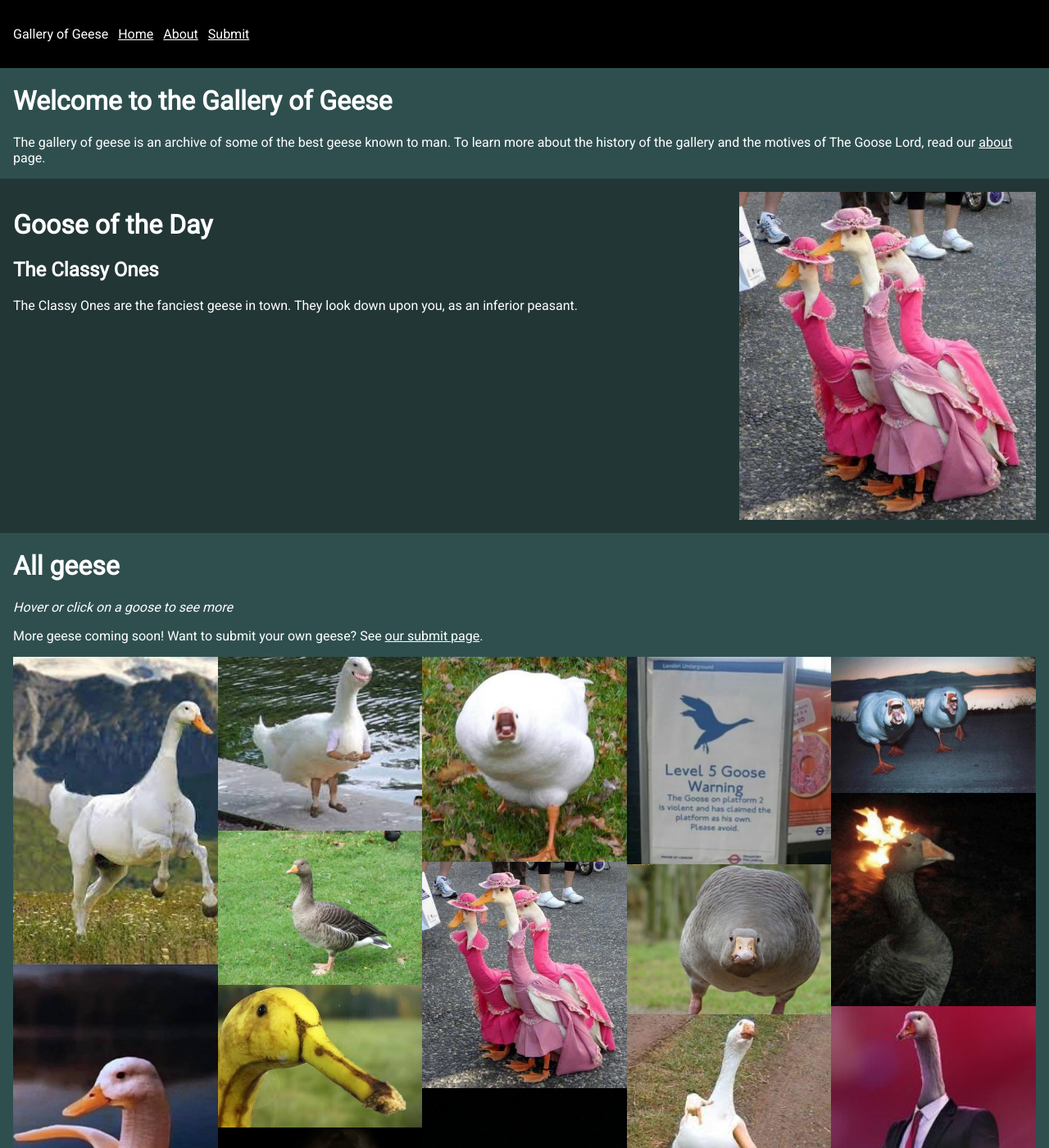
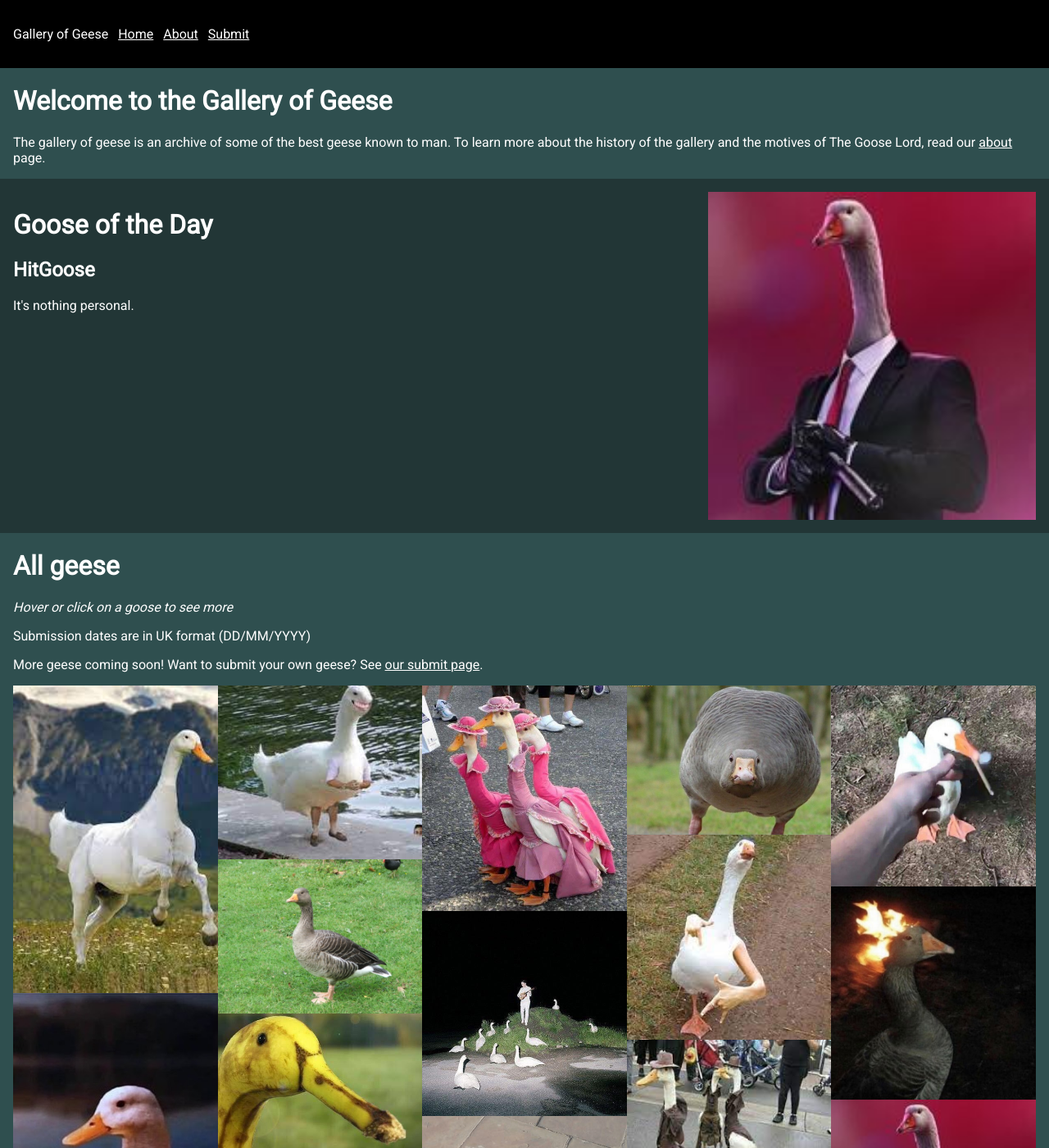
Before and after one commit to jbritain/Gallery-of-Geese, a Jekyll site: the page built from index.html, in a window 1280 px wide and 1400 px high. Shown: the whole window at 82% size. Built offline with Jekyll 4.4.1, drawn with Linux system fonts in a browser that asks for light colours; some of the changed lines change nothing that is shown; some of the changed text lies outside the part shown.

Commit message:
more geese, submission date system added

```diff
--- a/assets/geese/geese.json
+++ b/assets/geese/geese.json
@@ -4,154 +4,192 @@
             "name" : "Poster Goose",
             "description" : "This goose is the first one who appears if you google 'goose' so it gets to be here",
             "filename" : "poster.jpg",
-            "author" : "Pr0x1mas"
+            "author" : "Pr0x1mas",
+            "date" : "05/07/2021"
         },
 
         {
             "name" : "Angry Fellow",
             "description" : "You have dared to approach this rather rotund fellow, you will regret such an endeavour",
             "filename" : "angry fellow.jpg",
-            "author" : "Pr0x1mas"
+            "author" : "Pr0x1mas",
+            "date" : "05/07/2021"
         },
 
         {
             "name" : "The Calm One",
             "description" : "Even in the most fiery of situations, this goose will remain perfectly calm. One could say he is based.",
             "filename" : "flames.jpg",
-            "author" : "Somebody with a long name"
+            "author" : "Somebody with a long name",
+            "date" : "05/07/2021"
         },
 
         {
             "name" : "Evil Eye",
             "description" : "Once you make eye contact, you are locked in this goose's eerie gaze for the short remainder of your lifetime as it rapidly approaches you",
             "filename" : "thestare.jpg",
-            "author" : "Pr0x1mas"
+            "author" : "Pr0x1mas",
+            "date" : "05/07/2021"
         },
 
         {
             "name" : "Banana",
             "description" : "He is banan",
             "filename" : "banana.jpg",
-            "author" : "Somebody with a long name"
+            "author" : "Somebody with a long name",
+            "date" : "05/07/2021"
         },
 
         {
             "name" : "Goose Bong",
             "description" : "Get stoned in style with this goose themed bong",
             "filename" : "bong.jpg",
-            "author" : "Somebody with a long name"
+            "author" : "Somebody with a long name",
+            "date" : "05/07/2021"
         },
 
         {
             "name" : "Gangsta Goose",
             "description" : "This absolute G has arms and isn't afraid to use them",
             "filename" : "arms.jfif",
-            "author" : "Pr0x1mas"
+            "author" : "Pr0x1mas",
+            "date" : "05/07/2021"
         },
 
         {
             "name" : "Scott",
             "description" : "So anyway, he started blasting",
             "filename" : "gun.jpg",
-            "author" : "Pr0x1mas"
+            "author" : "Pr0x1mas",
+            "date" : "05/07/2021"
         },
 
         {
             "name" : "The Sphere",
             "description" : "The Sphere is able to instantly incapacitate all enemies by way of an attack similar to Sonic's dash.",
             "filename" : "fat.jpg",
-            "author" : "Pr0x1mas"
+            "author" : "Pr0x1mas",
+            "date" : "05/07/2021"
         },
 
         {
             "name" : "Pegagoose",
             "description" : "We ride at dawn",
             "filename" : "horse.jfif",
-            "author" : "Somebody with a long name"
+            "author" : "Somebody with a long name",
+            "date" : "05/07/2021"
         },
 
         {
             "name" : "Untitled Goose",
             "description" : "Peace was never an option",
             "filename" : "untitled.jpg",
-            "author" : "Pr0x1mas"
+            "author" : "Pr0x1mas",
+            "date" : "06/07/2021"
         },
 
         {
             "name" : "The Twins",
             "description" : "Double the geese, double the honking.",
             "filename" : "twins.jpg",
-            "author" : "Pr0x1mas"
+            "author" : "Pr0x1mas",
+            "date" : "06/07/2021"
         },
 
         {
             "name" : "Dogthroater",
             "description" : "This goose will reach down your throat and steal your internal organs. The motive is unknown.",
             "filename" : "dog.jpg",
-            "author" : "Pr0x1mas"
+            "author" : "Pr0x1mas",
+            "date" : "06/07/2021"
         },
 
         {
             "name" : "Plural Banana",
             "description" : "the banan return in greater numbers",
             "filename" : "bananas.jfif",
-            "author" : "Pr0x1mas"
+            "author" : "Pr0x1mas",
+            "date" : "06/07/2021"
         },
 
         {
             "name" : "The Goosciples",
             "description" : "These geese are completely dedicated to The Goose Lord (pictured, 1st from top, third from right), and will submit to his will, no matter what it is",
             "filename" : "whisperer.jpg",
-            "author" : "Pr0x1mas"
+            "author" : "Pr0x1mas",
+            "date" : "06/07/2021"
         },
 
         {
             "name" : "The Classy Ones",
             "description" : "The Classy Ones are the fanciest geese in town. They look down upon you, as an inferior peasant.",
             "filename" : "classy.jpg",
-            "author" : "Pr0x1mas"
+            "author" : "Pr0x1mas",
+            "date" : "06/07/2021"
         },
 
         {
             "name" : "HitGoose",
             "description" : "It's nothing personal.",
             "filename" : "hitgoose.jpg",
-            "author" : "Pr0x1mas"
+            "author" : "Pr0x1mas",
+            "date" : "06/07/2021"
         },
 
         {
             "name" : "The Ascender",
             "description" : "This goose will ascend from the murky depths and grab his victims, before taking them back down where they are never seen again.",
             "filename" : "ascend.png",
-            "author" : "Pr0x1mas"
+            "author" : "Pr0x1mas",
+            "date" : "06/07/2021"
         },
 
         {
             "name" : "Mr Grin",
             "description" : "you know he had to do it to 'em",
             "filename" : "doittoem.jfif",
-            "author" : "Somebody with a long name"
+            "author" : "Somebody with a long name",
+            "date" : "06/07/2021"
         },
 
         {
             "name" : "Incognito Mode",
             "description" : "These geese are always watching from the shadows, recording your browsing history...",
             "filename" : "incognito.jfif",
-            "author" : "Somebody with a long name"
+            "author" : "Somebody with a long name",
+            "date" : "06/07/2021"
         },
 
         {
             "name" : "Level 5 Goose Warning",
             "description" : "The goose in this image cannot be seen. However, this sign clearly shows the danger this goose represents.",
             "filename" : "warning.jpg",
-            "author" : "Somebody with a long name"
+            "author" : "Somebody with a long name",
+            "date" : "06/07/2021"
         },
 
         {
             "name" : "Another Banana",
             "description" : "The amount of photos of geese involving bananas is surprisingly high.",
             "filename" : "bananaagain.jpg",
-            "author" : "Somebody with a long name"
+            "author" : "Somebody with a long name",
+            "date" : "06/07/2021"
+        },
+
+        {
+            "name" : "The Thief",
+            "description" : "Look away for even a second and your posessions will vanish into the night",
+            "filename" : "thief.jpg",
+            "author" : "Pr0x1mas",
+            "date" : "07/07/2021"
+        },
+
+        {
+            "name" : "Goosed",
+            "description" : "This goose has had a few too many and will probably regret it in the morning",
+            "filename" : "vomit.png",
+            "author" : "Pr0x1mas",
+            "date" : "07/07/2021"
         }
     ]
 }
--- a/index.html
+++ b/index.html
@@ -28,6 +28,7 @@
 
 <h1>All geese</h1>
 <i>Hover or click on a goose to see more</i>
+<p>Submission dates are in UK format (DD/MM/YYYY)</p>
 
 <p>More geese coming soon! Want to submit your own geese? See <a href="{{ '/submit' | relative_url }}">our submit page</a>.</p>
 <section id="geeseContainer">
--- a/js/gooseGrid.js
+++ b/js/gooseGrid.js
@@ -72,7 +72,12 @@
     newGooseText.appendChild(gooseName);
     newGooseText.appendChild(gooseDescription);
     newGoose.setAttribute('onclick', "showGooseDisplay(this)");
+
+    newGoose.setAttribute('data-name', goose.name);
+    newGoose.setAttribute('data-description', goose.description);
+    newGoose.setAttribute('data-filename', goose.filename);
     newGoose.setAttribute('data-author', goose.author);
+    newGoose.setAttribute('data-date', goose.date);
 
     newGoose.appendChild(gooseImage);
     newGoose.appendChild(newGooseText);
@@ -88,10 +93,10 @@
 
 function showGooseDisplay(goose){
     document.getElementById("largeGooseDisplay").style.top = "50%";
-    document.getElementById("lgdImg").src = goose.children[0].src;
-    document.getElementById("lgdName").innerHTML = goose.children[1].children[0].innerHTML;
-    document.getElementById("lgdDescription").innerHTML = goose.children[1].children[1].innerHTML;
-    document.getElementById("lgdAuthor").innerHTML = "Submitted by " + goose.dataset.author;
+    document.getElementById("lgdImg").src = window.location +  "/assets/geese/" + goose.dataset.filename;
+    document.getElementById("lgdName").innerHTML = goose.dataset.name;
+    document.getElementById("lgdDescription").innerHTML = goose.dataset.description;
+    document.getElementById("lgdAuthor").innerHTML = "Submitted by " + goose.dataset.author + " on " + goose.dataset.date;
     document.getElementById("darkenOverlay").style.visibility = "visible";
     document.getElementById("darkenOverlay").style.opacity = 1;
 }
```
Also changed, not shown: assets/geese/thief.jpg (added), assets/geese/vomit.png (added).
